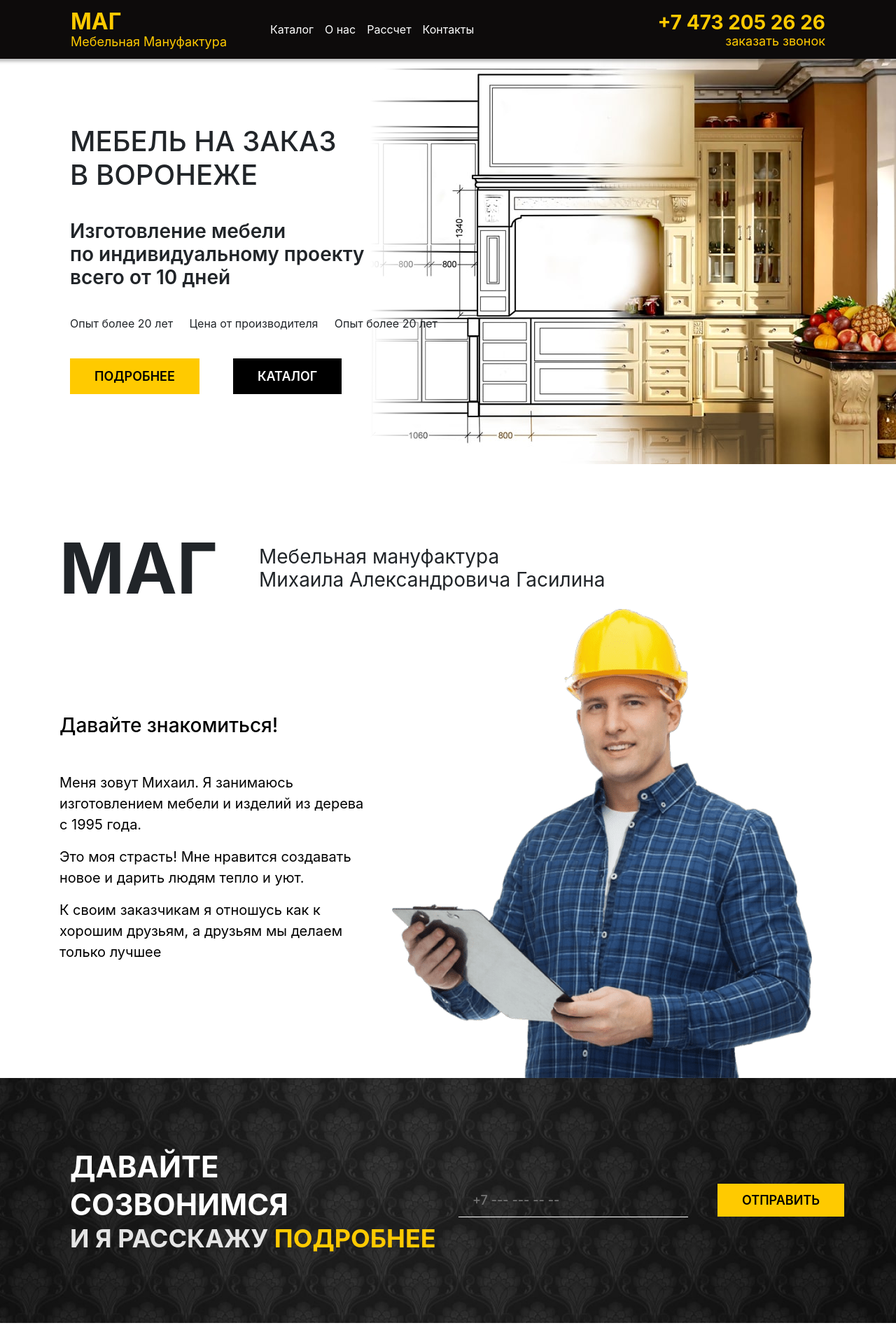
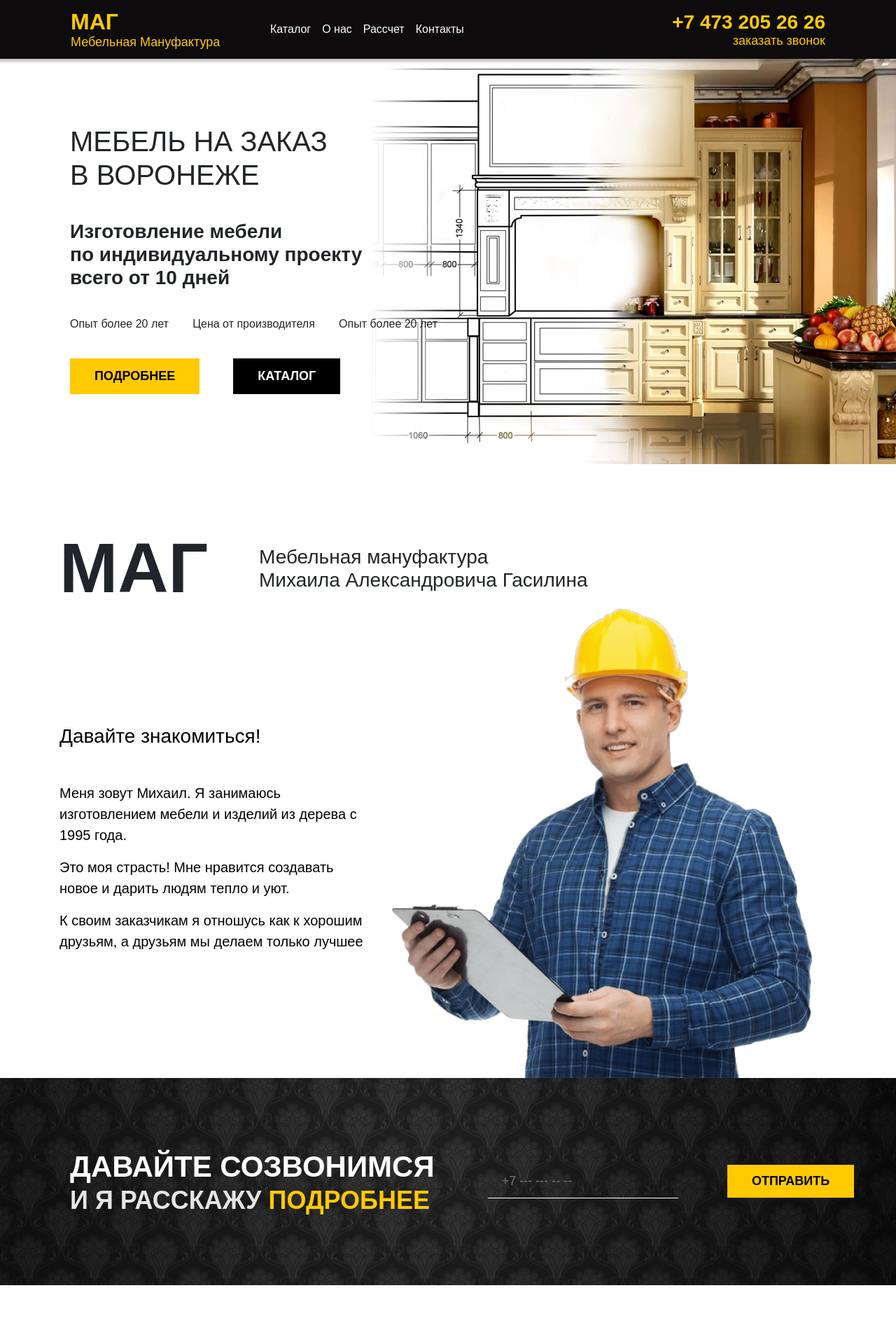
Before and after one commit to cla55ik/mag, a PHP site: page /index.php in a window 1280 px wide. Shown: the top 1920 px of the page at 70% size. Run offline with PHP 8.4, Linux system fonts and the light colour scheme; data that the repository does not hold is empty; style sheets or scripts are compiled from the project's sources; some libraries are stand-ins or nearby versions.

Commit message:
add local download @ofnt-face

```diff
--- a/layouts/header.php
+++ b/layouts/header.php
@@ -11,7 +11,7 @@
     <link rel="stylesheet" type="text/css" href="/resources/css/style.css">
     <!--Подключаем Шрифт-->
     <link rel="preconnect" href="https://fonts.gstatic.com">
-    <link href="https://fonts.googleapis.com/css2?family=Raleway:wght@100;200;300;500;600;700;800;900&display=swap" rel="stylesheet">
+
     <!--Подключаем OWL corousel-->
     <link rel="stylesheet" href="/resources/owlcarousel/owl.carousel.min.css">
     <link rel="stylesheet" href="/resources/owlcarousel/owl.theme.default.min.css">
--- a/resources/css/style.css
+++ b/resources/css/style.css
@@ -1,17 +1,19 @@
 @font-face {
-  font-family: "Raleway";
+  font-family: 'Raleway';
   font-style: normal;
   font-weight: 400;
-  src: local("Raleway"),
-       url("/recources/fonts/Raleway-Regular.ttf") format("ttf");
+  font-display: swap;
+  src: local('Raleway Regular'), local('Raleway-Regular'),
+       url('/resources/fonts/Raleway-Regular.ttf') format('ttf'),
+
 }
 
 
 
-font-family: 'Raleway', sans-serif;
 
-body, h1 {
-  font-family: "Raleway", "Arial", sans-serif;
+
+body {
+  font-family: 'Raleway', sans-serif;
 }
 
 body {
```
